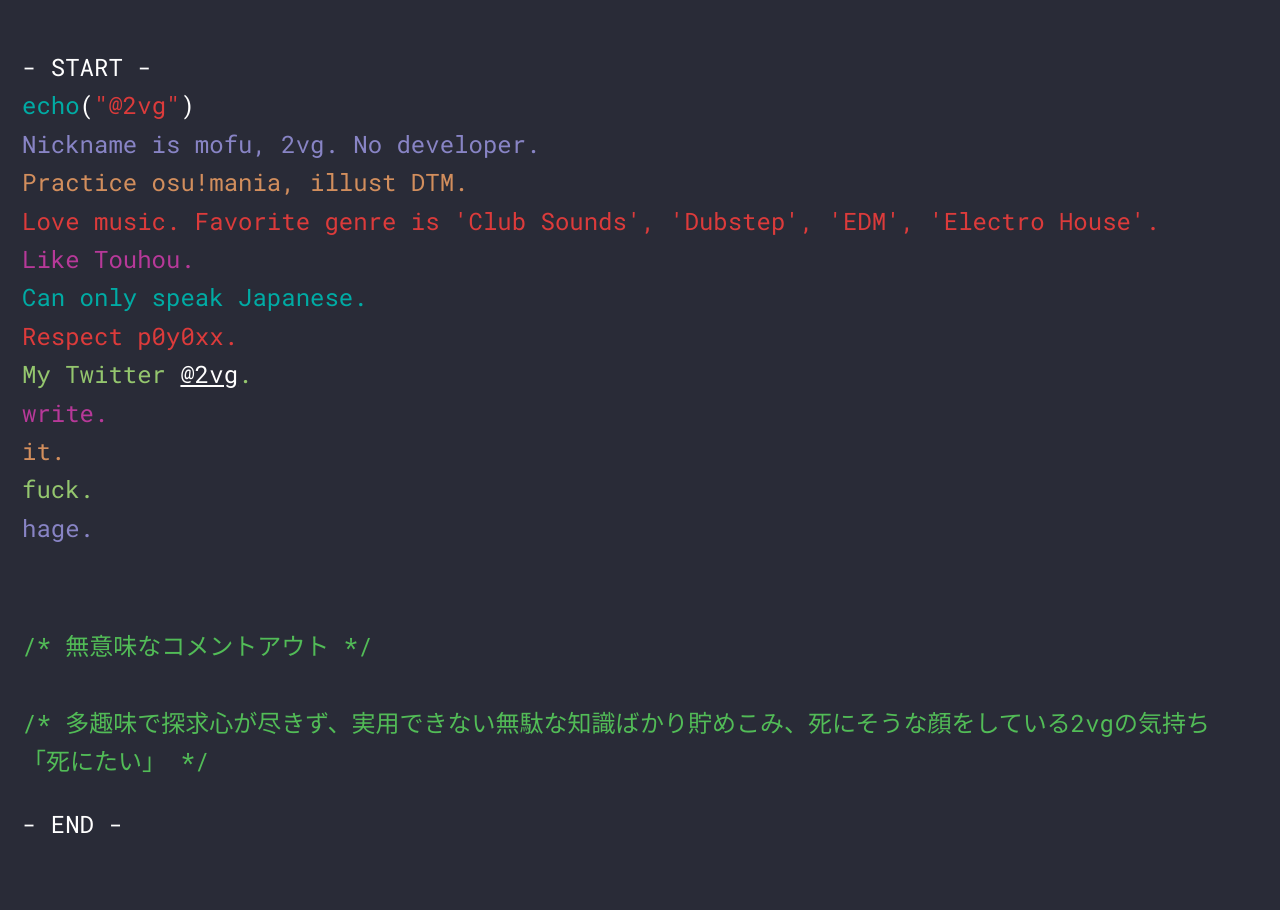
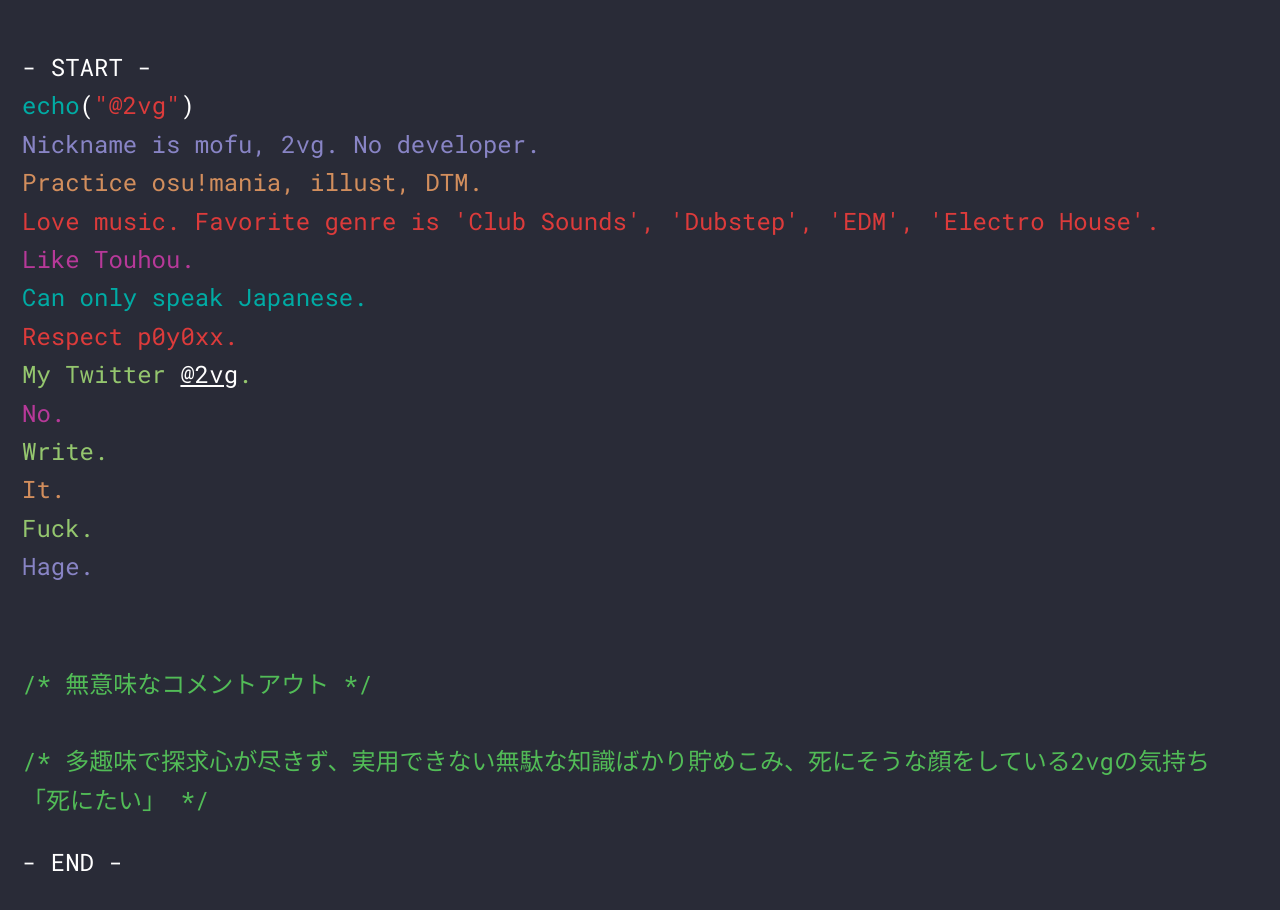
Before and after one commit to 2vg/2vg.github.io, a plain HTML site: page index.html in a window 1280 px wide. Drawn offline with Linux system fonts and the light colour scheme.

Commit message:
Update index.html

```diff
--- a/index.html
+++ b/index.html
@@ -21,16 +21,17 @@
     <span class="unicorn7">- START -</span><br>
     <span class="unicorn2">echo</span><span class="unicorn7">(</span><span class="unicorn3">"@2vg"</span><span class="unicorn7">)</span><br>
     <span class="unicorn4">Nickname is mofu, 2vg. No developer.</span><br>
-    <span class="unicorn5">Practice osu!mania, illust DTM.</span><br>
+    <span class="unicorn5">Practice osu!mania, illust, DTM.</span><br>
     <span class="unicorn3">Love music. Favorite genre is 'Club Sounds', 'Dubstep', 'EDM', 'Electro House'.</span><br>
     <span class="unicorn6">Like Touhou.</span><br>
     <span class="unicorn2">Can only speak Japanese.</span><br>
     <span class="unicorn3">Respect p0y0xx.</span><br>
                            My Twitter <a href="https://twitter.com/2vg">@2vg</a>.<br>
-    <span class="unicorn6">write.</span><br>
-    <span class="unicorn5">it.</span><br>
-                           fuck.<br>
-    <span class="unicorn4">hage.</span>
+    <span class="unicorn6">No.</span><br>
+                           Write.<br>
+    <span class="unicorn5">It.</span><br>
+                           Fuck.<br>
+    <span class="unicorn4">Hage.</span>
   </div>
 
   <p>
```
